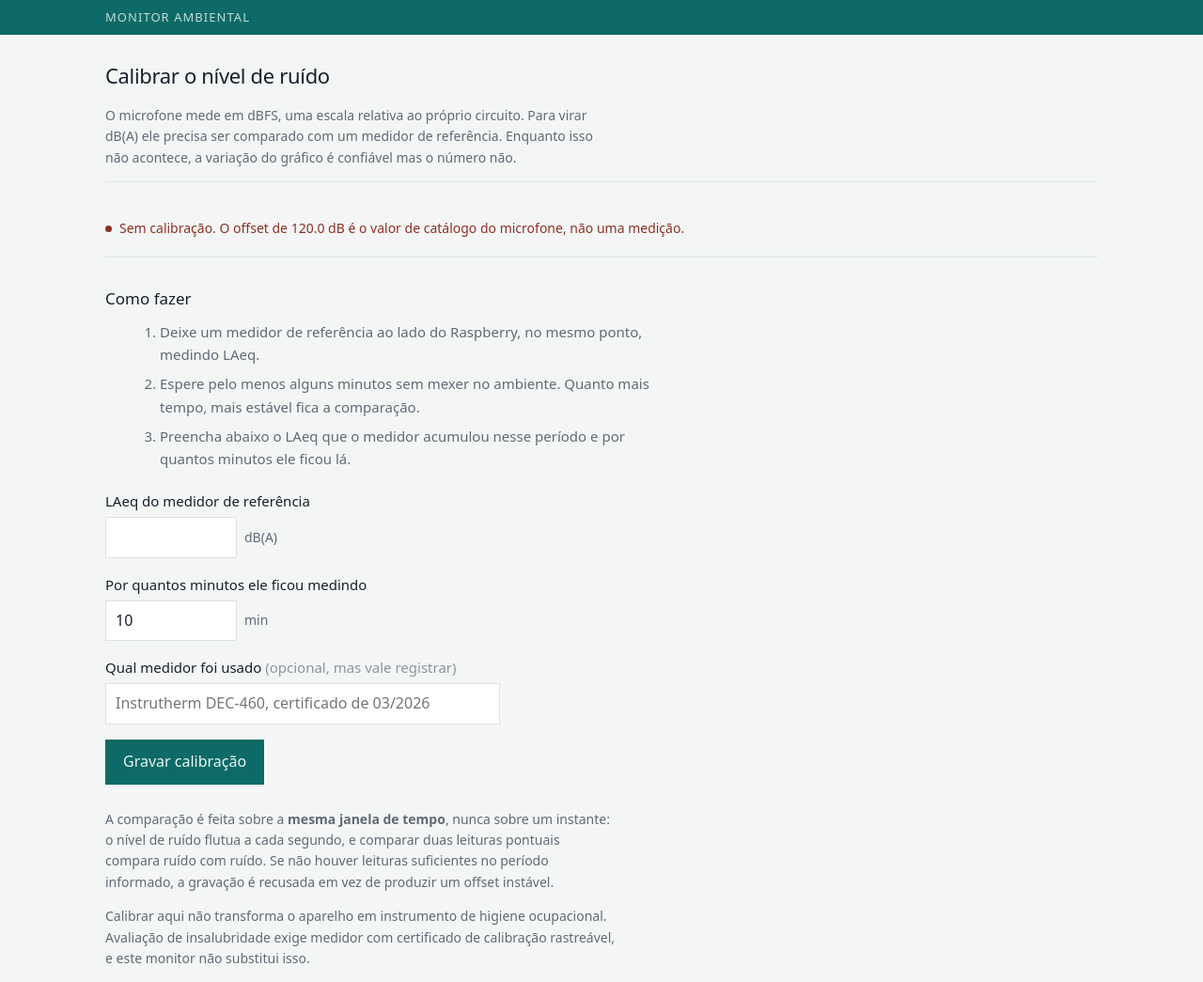
After one commit to LucasFASouza/monitor-ambiental, a Flask app: page /calibracao in a window 1280 px wide. The commit adds this page. Shown: the whole page at 94% size. Run offline with Flask 3, Linux system fonts and the light colour scheme; data that the repository does not hold is empty.

Commit message:
Calibrar pelo dashboard e exportar CSV
A calibração ganha página própria, com o estado atual, o passo a passo e
o formulário. Funciona sem JavaScript: o POST responde em página, com o
motivo da recusa quando há leituras de menos no período informado.

A página registra a rastreabilidade da medição, não só o número:
referência, valor medido, duração da janela, quantas leituras entraram e
qual medidor foi usado. Num contexto ocupacional isso não é detalhe.

A exportação sai em dois arquivos, porque ar e ruído têm cadências
diferentes e forçá-los numa tabela só produziria buracos. O recorte segue
o período que está na tela, e não um padrão que o visitante não escolheu.

O CSV de ruído leva o dBFS cru e o offset usado, ao lado do dB(A). Com
eles, quem recalibrar depois reinterpreta uma exportação antiga sem
precisar repetir a medição.

Co-Authored-By: Claude Opus 5 <noreply@anthropic.com>

```diff
--- a/app.py
+++ b/app.py
@@ -8,7 +8,10 @@ Sobe em 0.0.0.0 para ficar acessível pelos outros aparelhos da rede local.
 import time
 from datetime import datetime, timezone
 
-from flask import Flask, jsonify, render_template, request
+import csv
+import io
+
+from flask import Flask, Response, jsonify, redirect, render_template, request, url_for
 
 import avaliacao
 import config
@@ -262,6 +265,107 @@ def api_calibracao_gravar():
     })
 
 
+@app.get("/exportar.csv")
+def exportar_csv():
+    """Baixa o histórico do período como CSV.
+
+    Ar e ruído têm cadências diferentes — uma leitura por minuto contra uma
+    janela de LAeq por minuto — então saem em arquivos separados em vez de
+    serem forçados numa tabela só com buracos.
+    """
+    horas = _inteiro("horas", padrao=24, minimo=1, maximo=24 * 365)
+    qual = request.args.get("de", "ar")
+
+    ate = int(time.time())
+    desde = ate - horas * 3600
+    offset = database.offset_ruido()
+
+    saida = io.StringIO()
+    escritor = csv.writer(saida)
+
+    if qual == "ruido":
+        escritor.writerow([
+            "data_hora_local", "data_hora_utc", "laeq_dba", "lamax_dba",
+            "lamin_dba", "laeq_dbfs_cru", "offset_db",
+        ])
+        with database.conectar() as conexao:
+            linhas = conexao.execute(
+                "SELECT ts, laeq_dbfs, lamax_dbfs, lamin_dbfs FROM leituras_ruido"
+                " WHERE ts BETWEEN ? AND ? ORDER BY ts",
+                (desde, ate),
+            ).fetchall()
+
+        for linha in linhas:
+            escritor.writerow([
+                datetime.fromtimestamp(linha["ts"]).strftime("%Y-%m-%d %H:%M:%S"),
+                _iso(linha["ts"]),
+                round(linha["laeq_dbfs"] + offset, 1),
+                round(linha["lamax_dbfs"] + offset, 1),
+                round(linha["lamin_dbfs"] + offset, 1),
+                # O valor cru vai junto: com ele, quem recalibrar depois
+                # consegue reinterpretar esta exportação sem repetir a medição.
+                round(linha["laeq_dbfs"], 2),
+                offset,
+            ])
+        nome = f"ruido-{horas}h.csv"
+    else:
+        escritor.writerow([
+            "data_hora_local", "data_hora_utc", "temperatura_c", "umidade_pct",
+        ])
+        with database.conectar() as conexao:
+            linhas = conexao.execute(
+                "SELECT ts, temperatura, umidade FROM leituras"
+                " WHERE ts BETWEEN ? AND ? ORDER BY ts",
+                (desde, ate),
+            ).fetchall()
+
+        for linha in linhas:
+            escritor.writerow([
+                datetime.fromtimestamp(linha["ts"]).strftime("%Y-%m-%d %H:%M:%S"),
+                _iso(linha["ts"]),
+                linha["temperatura"],
+                linha["umidade"],
+            ])
+        nome = f"ar-{horas}h.csv"
+
+    return Response(
+        saida.getvalue(),
+        mimetype="text/csv; charset=utf-8",
+        headers={"Content-Disposition": f'attachment; filename="{nome}"'},
+    )
+
+
+@app.get("/calibracao")
+def pagina_calibracao():
+    return render_template("calibracao.html", estado=api_calibracao_ler().get_json())
+
+
+@app.post("/calibracao")
+def pagina_calibracao_gravar():
+    """Mesma lógica da API, respondendo em página para quem não usa JavaScript."""
+    corpo = {
+        "referencia_dba": request.form.get("referencia_dba"),
+        "minutos": request.form.get("minutos"),
+        "observacao": request.form.get("observacao"),
+    }
+
+    with app.test_request_context("/api/calibracao", json=corpo):
+        resposta = api_calibracao_gravar()
+
+    dados = resposta[0].get_json() if isinstance(resposta, tuple) else resposta.get_json()
+    codigo = resposta[1] if isinstance(resposta, tuple) else 200
+
+    if codigo == 200:
+        return redirect(url_for("pagina_calibracao", ok=1))
+
+    return render_template(
+        "calibracao.html",
+        estado=api_calibracao_ler().get_json(),
+        erro=dados.get("mensagem"),
+        enviado=corpo,
+    ), codigo
+
+
 @app.get("/api/limites")
 def api_limites():
     """Limites de classificação, para o dashboard desenhar as faixas."""
--- a/static/style.css
+++ b/static/style.css
@@ -227,6 +227,20 @@ footer p + p { margin-top: 9px; }
 
 .fontes { color: var(--fraco); font-size: 0.8125rem; }
 
+/* As acoes saem do periodo em vigor: baixar o CSV traz o mesmo recorte que
+   esta na tela, nao um padrao que o visitante nao escolheu. */
+.acoes { display: flex; flex-wrap: wrap; gap: 8px 18px; margin-top: 14px; }
+
+.acoes a {
+  color: var(--tinta);
+  font-size: 0.875rem;
+  text-decoration: underline;
+  text-underline-offset: 3px;
+  text-decoration-color: var(--regua);
+}
+
+.acoes a:hover { text-decoration-color: var(--tinta); }
+
 footer p { max-width: 74ch; }
 
 .ressalva { color: var(--ruim); }
@@ -245,3 +259,66 @@ footer p { max-width: 74ch; }
 
   .curva { margin: 0; height: 180px; }
 }
+
+
+/* --- pagina de calibracao ------------------------------------------------ */
+
+.capa h1 a { color: inherit; text-decoration: none; }
+
+.titulo-pagina { margin: 26px 0 14px; font-size: 1.375rem; font-weight: 500; letter-spacing: -0.015em; }
+
+.conteudo h3 { margin: 30px 0 10px; font-size: 1.0625rem; font-weight: 500; }
+
+.explicacao.larga { max-width: 68ch; margin-bottom: 14px; }
+
+.recado { padding: 12px 15px; margin-bottom: 16px; max-width: 68ch; font-size: 0.9375rem; }
+.recado.ok { background: #eef4ef; color: #2f6b45; border-left: 3px solid var(--bom); }
+.recado.erro { background: #f7ece9; color: var(--ruim); border-left: 3px solid var(--ruim); }
+
+.estado-calibracao { padding: 16px 0; border-top: 1px solid var(--regua);
+  border-bottom: 1px solid var(--regua); margin-bottom: 8px; }
+
+.ficha { display: grid; grid-template-columns: auto 1fr; gap: 5px 18px; margin-top: 12px;
+  font-size: 0.9375rem; }
+.ficha dt { color: var(--meio); }
+.ficha dd { margin: 0; font-variant-numeric: tabular-nums; }
+
+.passos { margin: 0 0 20px 18px; max-width: 68ch; color: var(--meio);
+  font-size: 0.9375rem; line-height: 1.65; }
+.passos li { margin-bottom: 6px; }
+
+.formulario { max-width: 420px; margin: 4px 0 26px; }
+
+.campo { margin-bottom: 16px; }
+.campo label { display: block; margin-bottom: 5px; font-size: 0.9375rem; }
+.campo .opcional { color: var(--fraco); }
+
+.com-unidade { display: flex; align-items: center; gap: 8px; }
+.com-unidade span { color: var(--meio); font-size: 0.875rem; }
+
+.campo input {
+  font: inherit;
+  padding: 8px 10px;
+  min-height: 40px;
+  width: 100%;
+  border: 1px solid var(--regua);
+  background: var(--papel);
+  color: var(--tinta);
+  font-variant-numeric: tabular-nums;
+}
+
+.com-unidade input { width: 140px; }
+
+.campo input:focus-visible { border-color: var(--capa); }
+
+.formulario button {
+  font: inherit;
+  padding: 10px 18px;
+  min-height: 42px;
+  border: 1px solid var(--capa);
+  background: var(--capa);
+  color: var(--capa-texto);
+  cursor: pointer;
+}
+
+.formulario button:hover { background: var(--capa-fundo); }
--- /dev/null
+++ b/templates/calibracao.html
@@ -0,0 +1,107 @@
+<!doctype html>
+<html lang="pt-BR">
+<head>
+  <meta charset="utf-8">
+  <meta name="viewport" content="width=device-width, initial-scale=1">
+  <title>Calibrar o ruído · Monitor ambiental</title>
+  <link rel="stylesheet" href="{{ url_for('static', filename='style.css') }}">
+</head>
+<body>
+
+<header class="capa">
+  <div class="capa-fita">
+    <h1><a href="{{ url_for('pagina') }}">Monitor ambiental</a></h1>
+  </div>
+</header>
+
+<main class="conteudo">
+  <h2 class="titulo-pagina">Calibrar o nível de ruído</h2>
+
+  {% if request.args.get('ok') %}
+    <p class="recado ok">Calibração gravada. Todo o histórico passa a ser lido com o
+      offset novo.</p>
+  {% endif %}
+
+  {% if erro %}
+    <p class="recado erro">{{ erro }}</p>
+  {% endif %}
+
+  <p class="explicacao larga">O microfone mede em dBFS, uma escala relativa ao próprio
+    circuito. Para virar dB(A) ele precisa ser comparado com um medidor de referência.
+    Enquanto isso não acontece, a variação do gráfico é confiável mas o número não.</p>
+
+  <section class="estado-calibracao">
+    {% if estado.calibrado %}
+      <p class="frescor"><span class="pulso" aria-hidden="true"></span>
+        Calibrado com offset de {{ '%+.2f'|format(estado.offset_db) }} dB</p>
+      {% if estado.ultima %}
+        <dl class="ficha">
+          <dt>Medidor de referência mostrou</dt><dd>{{ estado.ultima.referencia_dba }} dB(A)</dd>
+          <dt>Este monitor mediu</dt><dd>{{ estado.ultima.medido_dbfs }} dBFS</dd>
+          <dt>Janela comparada</dt><dd>{{ estado.ultima.minutos }} min, {{ estado.ultima.janelas }} leituras</dd>
+          <dt>Quando</dt><dd>{{ estado.ultima.data_hora[:16]|replace('T', ' às ') }} UTC</dd>
+          {% if estado.ultima.observacao %}
+            <dt>Observação</dt><dd>{{ estado.ultima.observacao }}</dd>
+          {% endif %}
+        </dl>
+      {% endif %}
+    {% else %}
+      <p class="frescor parado"><span class="pulso" aria-hidden="true"></span>
+        Sem calibração. O offset de {{ estado.offset_db }} dB é o valor de catálogo do
+        microfone, não uma medição.</p>
+    {% endif %}
+  </section>
+
+  <h3>Como fazer</h3>
+  <ol class="passos">
+    <li>Deixe um medidor de referência ao lado do Raspberry, no mesmo ponto, medindo
+      LAeq.</li>
+    <li>Espere pelo menos alguns minutos sem mexer no ambiente. Quanto mais tempo,
+      mais estável fica a comparação.</li>
+    <li>Preencha abaixo o LAeq que o medidor acumulou nesse período e por quantos
+      minutos ele ficou lá.</li>
+  </ol>
+
+  <form class="formulario" method="post">
+    <div class="campo">
+      <label for="referencia_dba">LAeq do medidor de referência</label>
+      <div class="com-unidade">
+        <input id="referencia_dba" name="referencia_dba" type="number" step="0.1"
+               min="20" max="130" required inputmode="decimal"
+               value="{{ (enviado.referencia_dba if enviado else '') or '' }}">
+        <span>dB(A)</span>
+      </div>
+    </div>
+
+    <div class="campo">
+      <label for="minutos">Por quantos minutos ele ficou medindo</label>
+      <div class="com-unidade">
+        <input id="minutos" name="minutos" type="number" step="1" min="1" max="120"
+               required inputmode="numeric"
+               value="{{ (enviado.minutos if enviado else '') or 10 }}">
+        <span>min</span>
+      </div>
+    </div>
+
+    <div class="campo">
+      <label for="observacao">Qual medidor foi usado <span class="opcional">(opcional, mas vale registrar)</span></label>
+      <input id="observacao" name="observacao" type="text" maxlength="200"
+             placeholder="Instrutherm DEC-460, certificado de 03/2026"
+             value="{{ (enviado.observacao if enviado else '') or '' }}">
+    </div>
+
+    <button type="submit">Gravar calibração</button>
+  </form>
+
+  <p class="explicacao larga">A comparação é feita sobre a <b>mesma janela de tempo</b>,
+    nunca sobre um instante: o nível de ruído flutua a cada segundo, e comparar duas
+    leituras pontuais compara ruído com ruído. Se não houver leituras suficientes no
+    período informado, a gravação é recusada em vez de produzir um offset instável.</p>
+
+  <p class="explicacao larga">Calibrar aqui não transforma o aparelho em instrumento de
+    higiene ocupacional. Avaliação de insalubridade exige medidor com certificado de
+    calibração rastreável, e este monitor não substitui isso.</p>
+</main>
+
+</body>
+</html>
```
Also changed, not shown: templates/index.html (+9 -1 lines).
